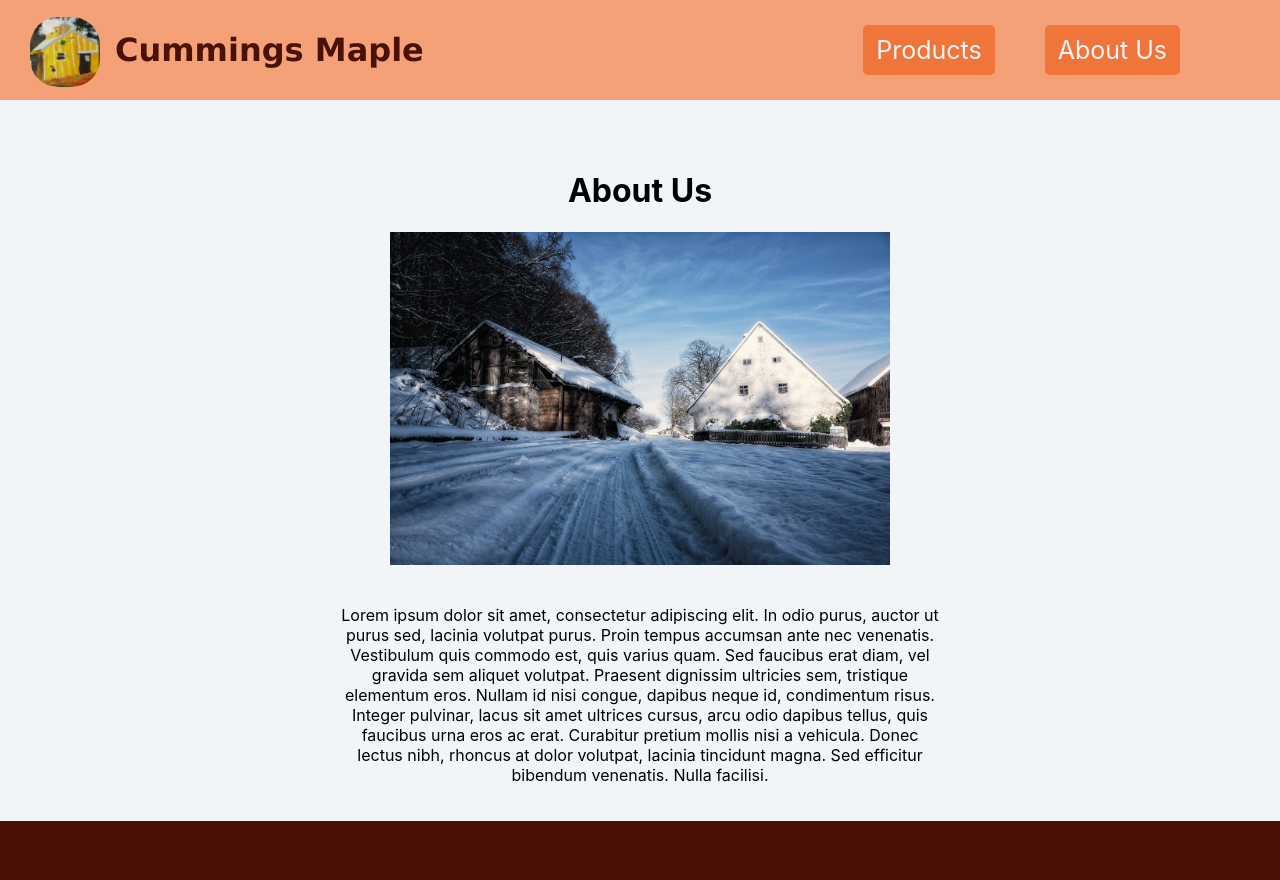
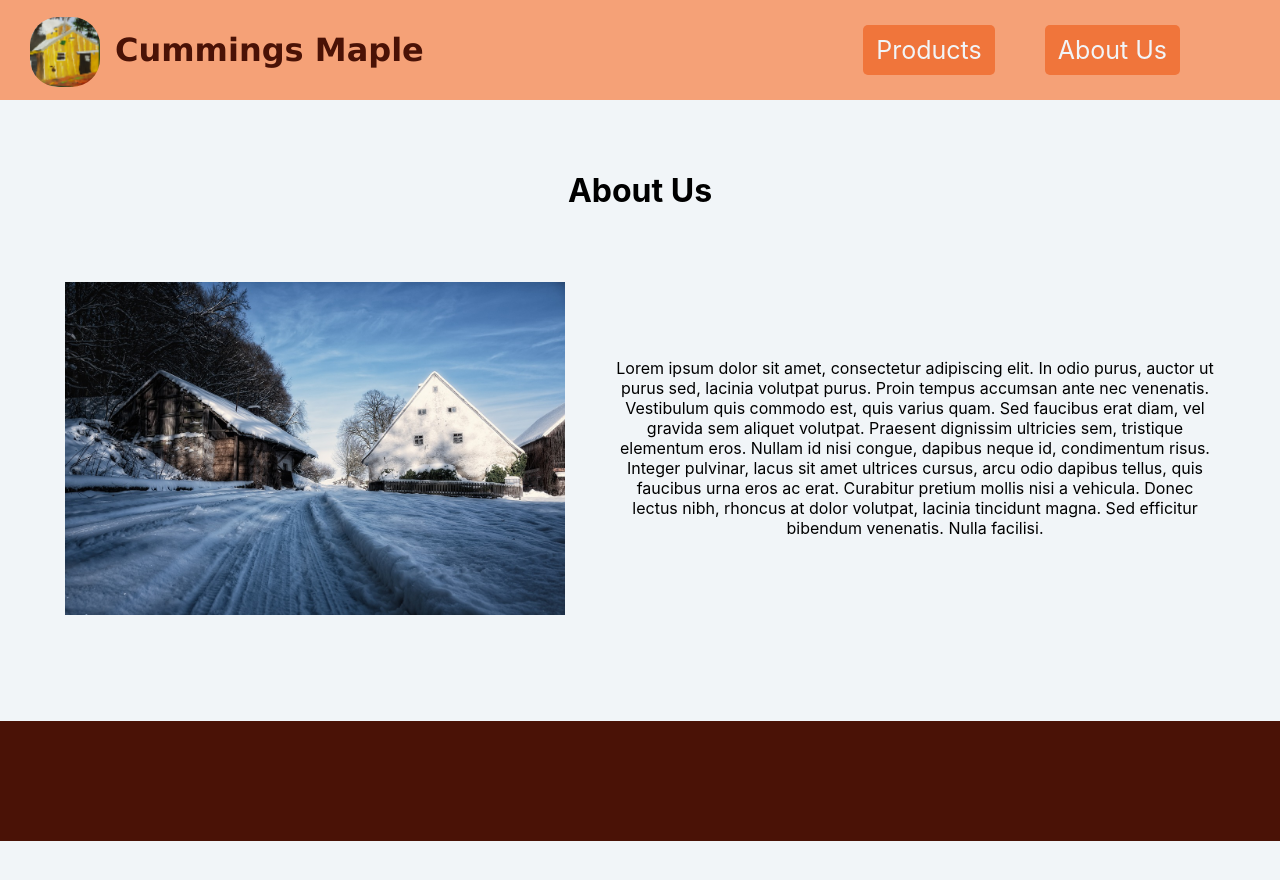
Before and after one commit to LaurenCummings/cummings-maple-vite, a React (Vite) app: page /About in a window 1280 px wide. Shown: the top 880 px of the page. After the commit the page ends 841 px from the top, so only its background shows below. Built offline with nearby package versions, Linux system fonts and the light colour scheme.

Commit message:
styled aboutus page for large screen

```diff
--- a/src/css/AboutUs.css
+++ b/src/css/AboutUs.css
@@ -3,16 +3,24 @@
     min-height: calc(100vh - 120px - 80px);
 }
 
-.about-us .title {
+.about-us h1{
     padding-top: 50px;
 }
 
-.about-us img {
+.about-us-info {
+    display: flex;
+    justify-content: center;
+    align-items: center;
+    gap: 50px;
+    padding-top: 50px;
+}
+
+.about-us-info img {
     width: 500px;
 }
 
-.about-us .description {
+.about-us-info .description {
     max-width: 600px;
-    margin: 0px auto;
-    padding: 20px 0px;
+    /* margin: 0px auto;
+    padding: 20px 0px; */
 }
--- a/src/pages/AboutUs.jsx
+++ b/src/pages/AboutUs.jsx
@@ -3,9 +3,8 @@ import '../css/AboutUs.css';
 function AboutUs() {
     return (
         <div className="about-us">
-            <div className="title">
             <h1>About Us</h1>
-            </div>
+            <div className="about-us-info">
                 <img src="./images/aboutUs.jpg" alt="barn" />
                 <div className="description">
                     <p>
@@ -23,6 +22,7 @@ function AboutUs() {
                     </p>
                 </div>
             </div>
+        </div>
     )
 }
 
```
Lines whose indentation alone changed are shown as unchanged.
